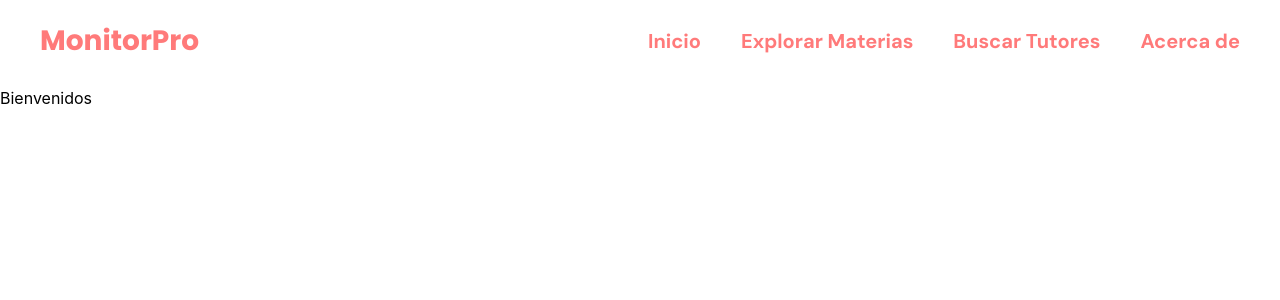
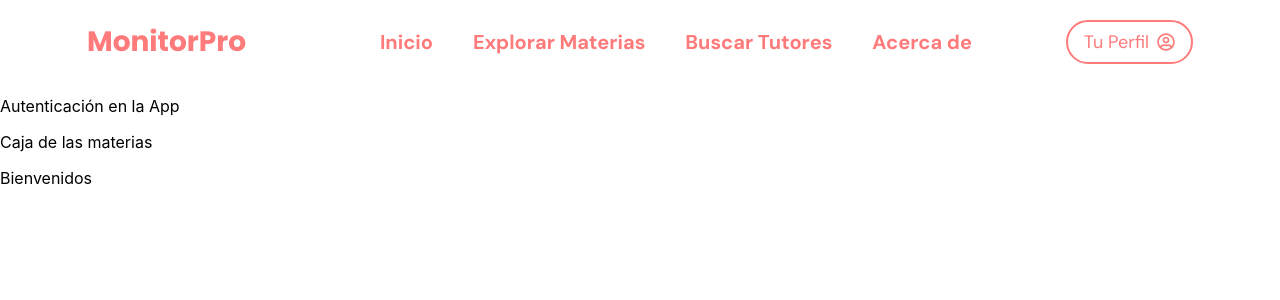
Before and after one commit to Computer-Society-Uniandes/Monitorias, a React (Create React App) app: page / in a window 1280 px wide. Shown: the top 300 px of the page. Built offline with nearby package versions, Linux system fonts and the light colour scheme.

Commit message:
Diseño inicial del header terminado

```diff
--- a/package.json
+++ b/package.json
@@ -8,6 +8,7 @@
     "@testing-library/user-event": "^13.5.0",
     "react": "^18.3.1",
     "react-dom": "^18.3.1",
+    "react-icons": "^5.3.0",
     "react-scripts": "5.0.1",
     "web-vitals": "^2.1.4"
   },
--- a/src/Components/Header.js
+++ b/src/Components/Header.js
@@ -1,9 +1,11 @@
 // src/Components/Header.js
 import React from 'react';
 import'../Style/Header.css'
+import { FaRegUserCircle } from "react-icons/fa";
 
 const Header = () => {
   return (
+    <>
     <header className='header'>
       <a href = "/" className='logo'>MonitorPro</a>
       <nav className='navbar'>
@@ -12,8 +14,13 @@ const Header = () => {
         <a href = "/">Buscar Tutores</a>
         <a href = "/">Acerca de</a>
       </nav>
-
+      <button href = "/" className='perfil'>
+          Tu Perfil
+          <FaRegUserCircle />
+      </button>
     </header>
+    <div className='espacio'></div>
+    </>
   );
 }
 
--- a/src/Style/Header.css
+++ b/src/Style/Header.css
@@ -10,7 +10,7 @@
     padding-bottom: 20px;
     background: white;
     display: flex;
-    justify-content: space-between;
+    justify-content: space-around;
     align-items: center;
     z-index: 100;
 }
@@ -50,3 +50,29 @@
 {
    width: 100%;
 }
+
+.perfil {
+    display: flex;
+    align-items: center;
+    justify-content: center;
+    gap: 8px;
+    padding: 8px 16px;
+    font-size: 18px;
+    font-family: "DM Sans", sans-serif;
+    color: #FF7A7A;
+    border: 2px solid #FF7A7A;
+    border-radius: 25px;
+    background-color: transparent;
+    cursor: pointer;
+    transition: all 0.3s ease;
+}
+
+.perfil:hover {
+    background-color: #FF7A7A;
+    color: white;
+}
+
+.espacio {
+    height: 80px;
+    width: 100%;
+}
```
Also changed, not shown: 1 other file (tests, documents, lock files or other folders).
